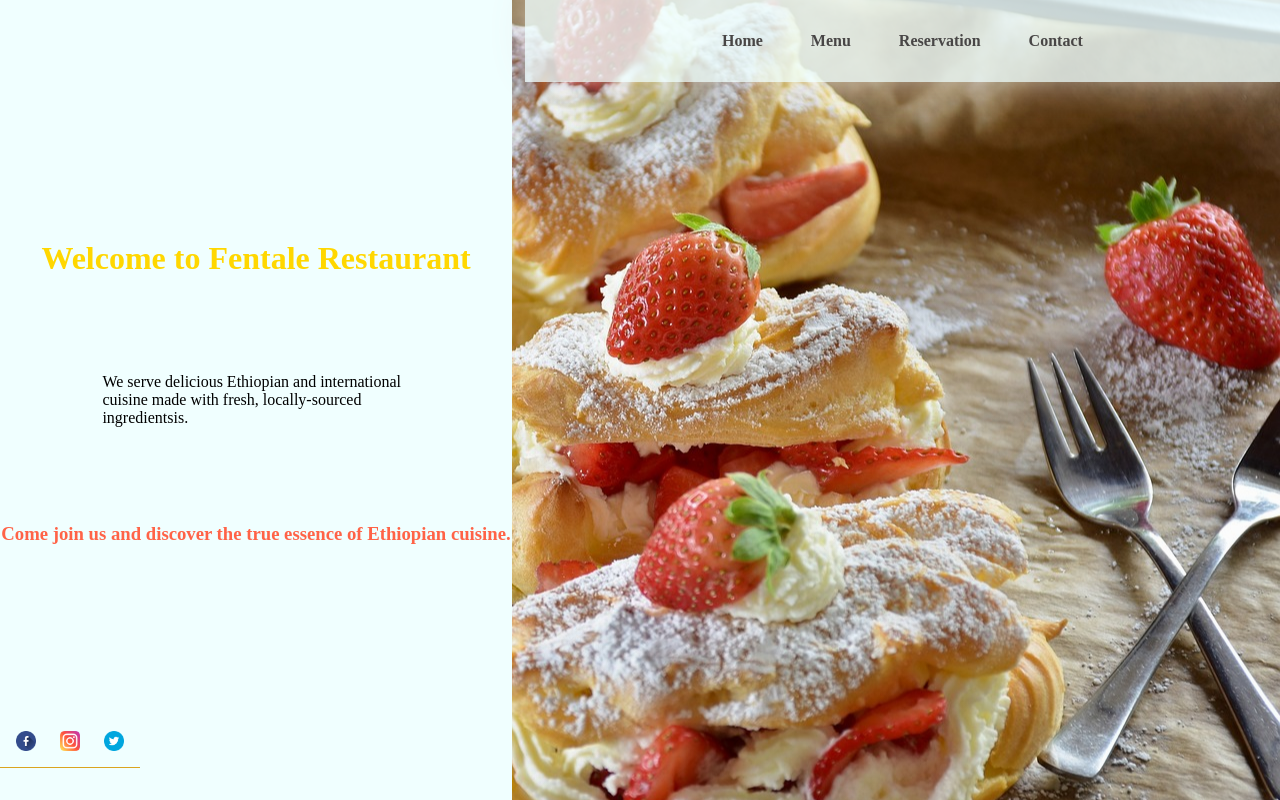
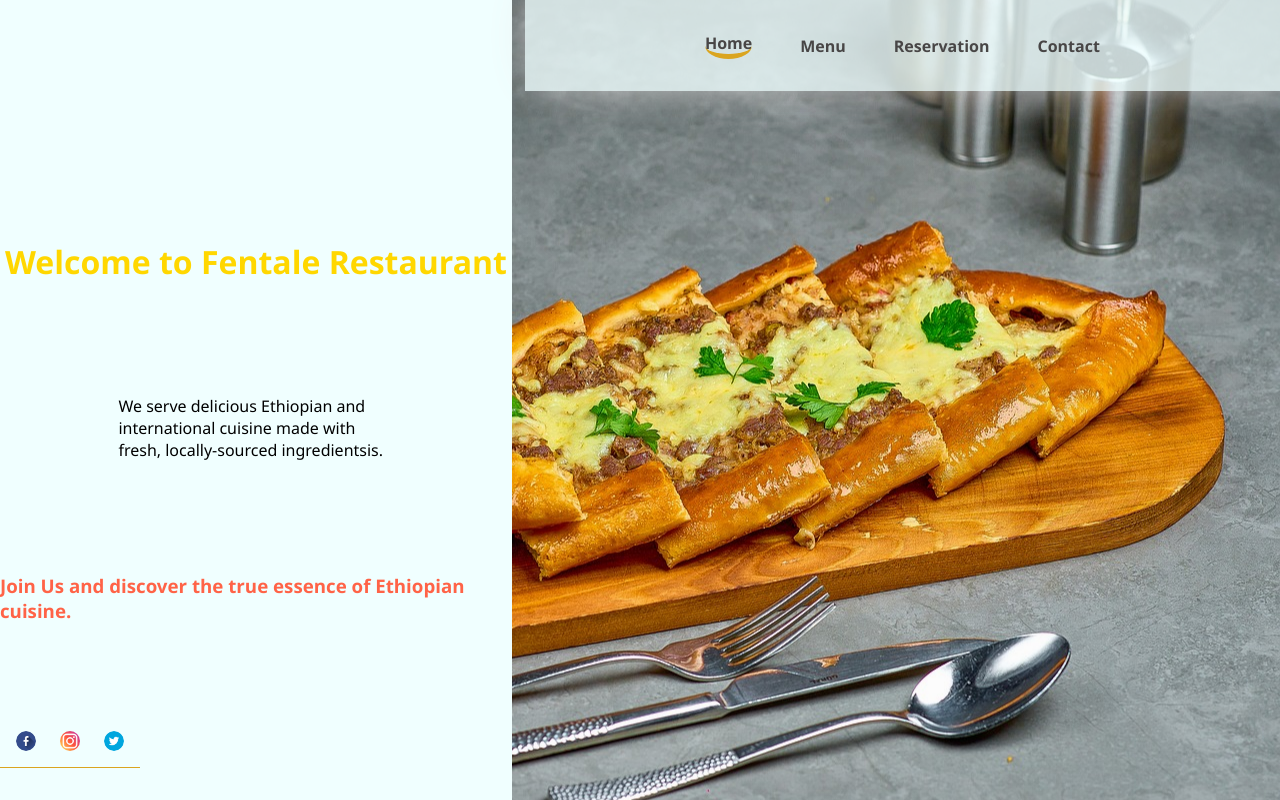
Before and after one commit to Uwancha/fentale-restaurant, a website built with webpack: page dist/index.html in a window 1280 px wide. In both pictures the pointer is over the item "Home". Built offline with nearby package versions, Linux system fonts and the light colour scheme.

Commit message:
Refined restaurant page appearance with font updates, background image enhancement, and interactive hover effects

```diff
--- a/src/home.js
+++ b/src/home.js
@@ -26,7 +26,7 @@ export default function renderHome() {
     const h4 = document.createElement("h3")
     restName.textContent = "Welcome to Fentale Restaurant";
     description.textContent = "We serve delicious Ethiopian and international cuisine made with fresh, locally-sourced ingredientsis.";
-    h4.textContent = "Come join us and discover the true essence of Ethiopian cuisine.";
+    h4.textContent = "Join Us and discover the true essence of Ethiopian cuisine.";
     description.classList.add("description")
     section.appendChild(restName);
     section.appendChild(description);
--- a/src/style.css
+++ b/src/style.css
@@ -6,8 +6,9 @@
 body {
     height: 100vh;
     width: 100%;
-    background-image: linear-gradient(rgb(0,0,0, .01), rgb(0,0,0,.01)), url(./images/eclair-3366430_1280.jpg);
-    background-position: center;
+    font-family: 'Segoe UI', Tahoma, Geneva, Verdana, sans-serif;
+    background-image: linear-gradient(rgb(0,0,0, .01), rgb(0,0,0,.01)), url(./images/pizza-8128208_1280.jpg);
+    background-position: right;
     background-size: cover;
 }
 
@@ -36,6 +37,14 @@ nav {
     font-weight: 700;
 }
 
+.li:hover {
+    border-bottom: solid goldenrod 3px;
+    border-bottom-right-radius: 50%;
+    border-bottom-left-radius: 50%;
+    border-bottom-width: 5px;
+}
+
+
 main {
     top: 0;
     left: 0;
@@ -47,7 +56,14 @@ main {
 .description {
     width: 60%;
     font-weight: 500;
+    padding: 1rem;
 }
+
+.description:hover {
+    color: rgb(95, 128, 117);
+    background-color: rgb(240, 255, 255, .3);
+}
+
 
 section {
     display: flex;
@@ -98,6 +114,11 @@ h2 {
 img {
     width: 20px;
     height: 20px;
+    border-radius: 50%;
+}
+
+img:hover {
+    box-shadow: 2px -2px 10px rgb(248, 215, 132);
 }
 
 .menu {
```
Also changed, not shown: dist/2ac32fcebe1e34644673.jpg (added), dist/d7633d2c6a16d23691be.jpg (deleted), dist/main.bundle.js, src/images/eclair-3366430_1280.jpg (deleted), src/images/pizza-8128208_1280.jpg (added).
